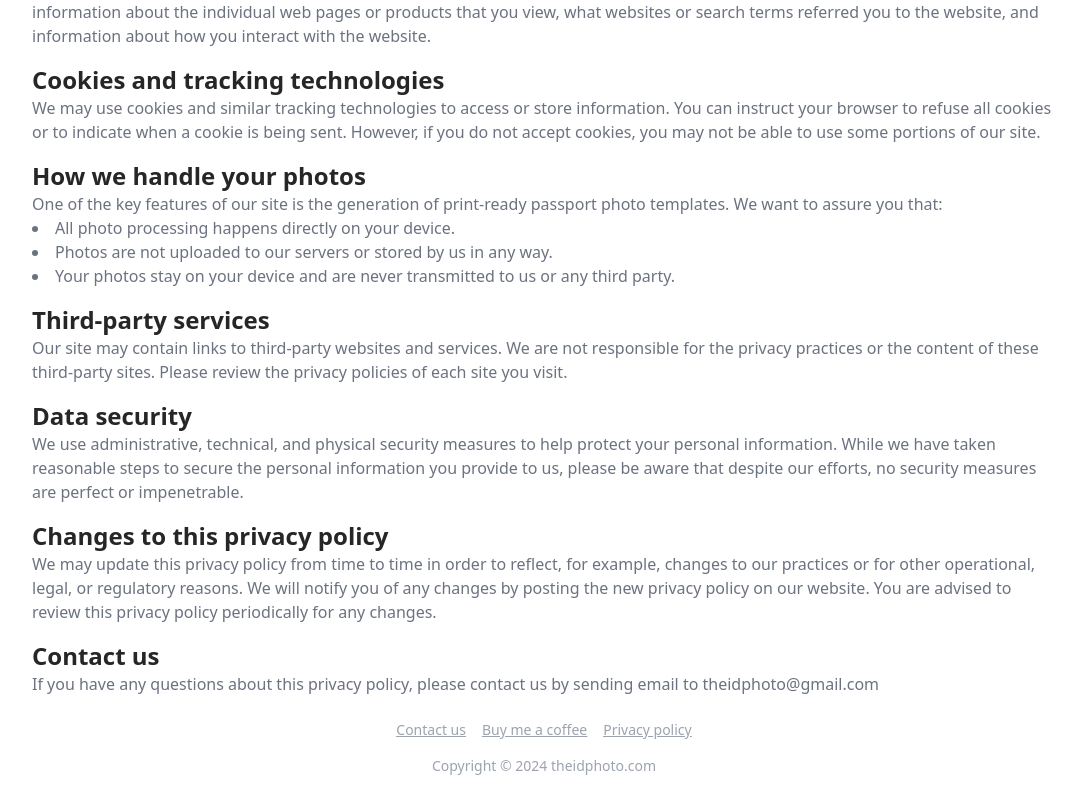
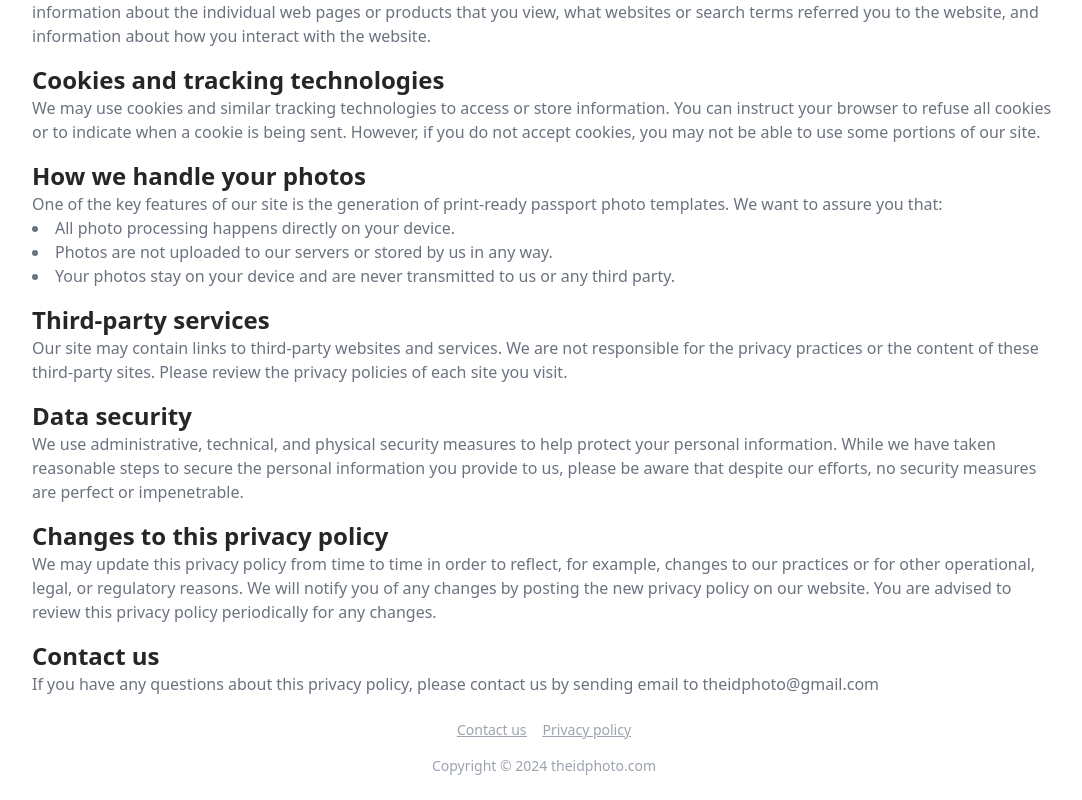
Before and after one commit to sschengyf/id-photo, a React app in the folder app/: page /privacy-policy in a window 1280 px wide. Shown: the part 536-1336 px from the top of the page, without its empty margins (96-1178 px from the left). Built offline with nearby package versions, Linux system fonts and the light colour scheme.

Commit message:
update keywords

```diff
--- a/app/src/components/Footer.tsx
+++ b/app/src/components/Footer.tsx
@@ -4,7 +4,6 @@ export const Footer = () => (
   <footer className="text-center text-gray-400 text-sm flex-none py-6 ">
     <div className="underline flex flex-row justify-center gap-4">
       <a href="mailto:theidphoto@gmail.com">Contact us</a>
-      <a href="https://buymeacoffee.com/theidphoto">Buy me a coffee</a>
       <Link to="/privacy-policy">Privacy policy</Link>
     </div>
     <div className="mt-4">Copyright &copy; 2024 theidphoto.com</div>
--- a/app/src/index.html
+++ b/app/src/index.html
@@ -10,7 +10,7 @@
     />
     <meta
       name="keywords"
-      content="passport photo templates, print-ready passport photos, passport photo generator, create passport photos online, DIY passport photos, free id photo, the id photo"
+      content="free id photo, the id photo, kid passport photo, crop passport photo, passport photo template, print-ready passport photo, passport photo generator, create passport photos online, DIY passport photos"
     />
     <link rel="icon" type="image/x-icon" href="/images/favicon.ico" />
     <title>Create Print-Ready Passport Photos Online | The Id Photo</title>
```
